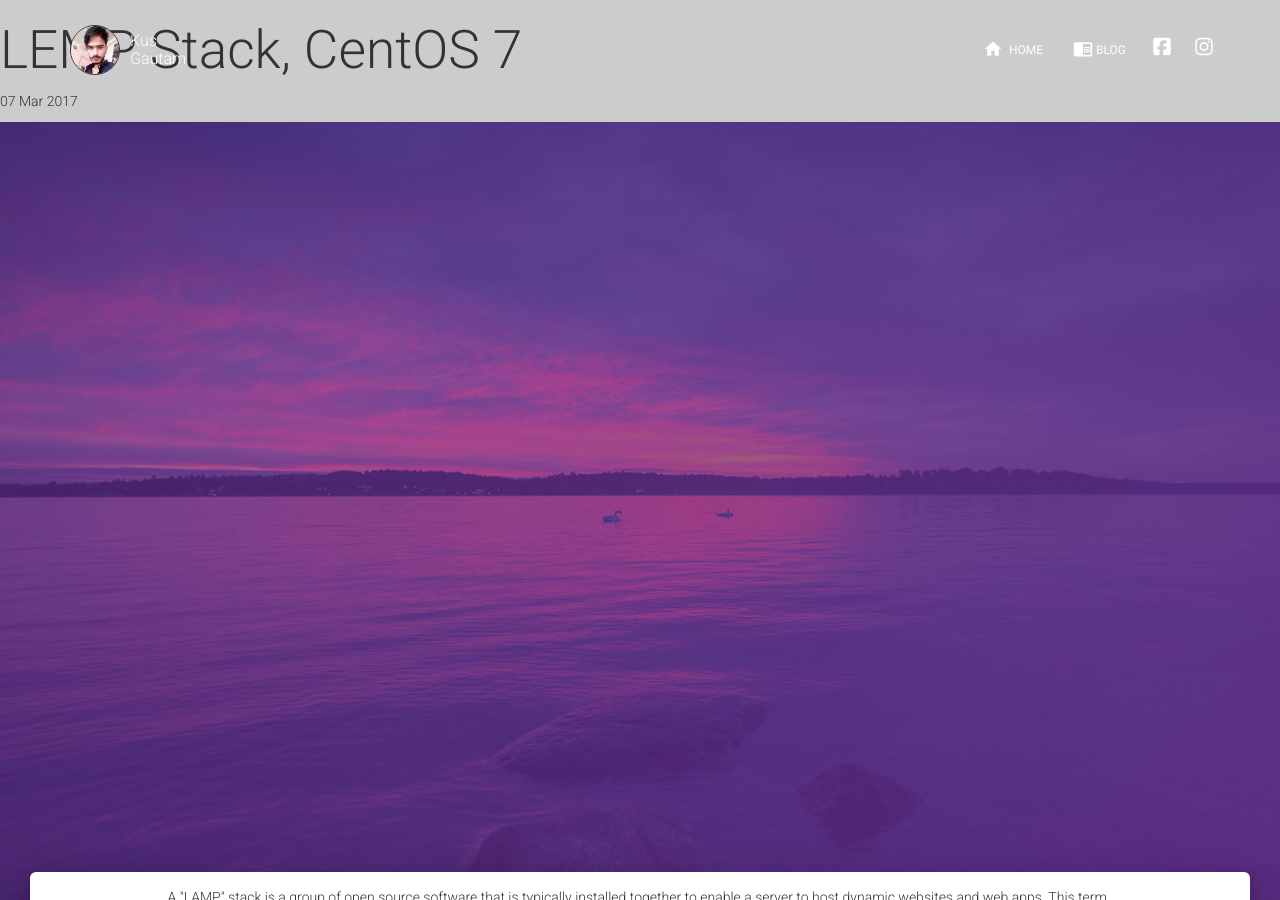
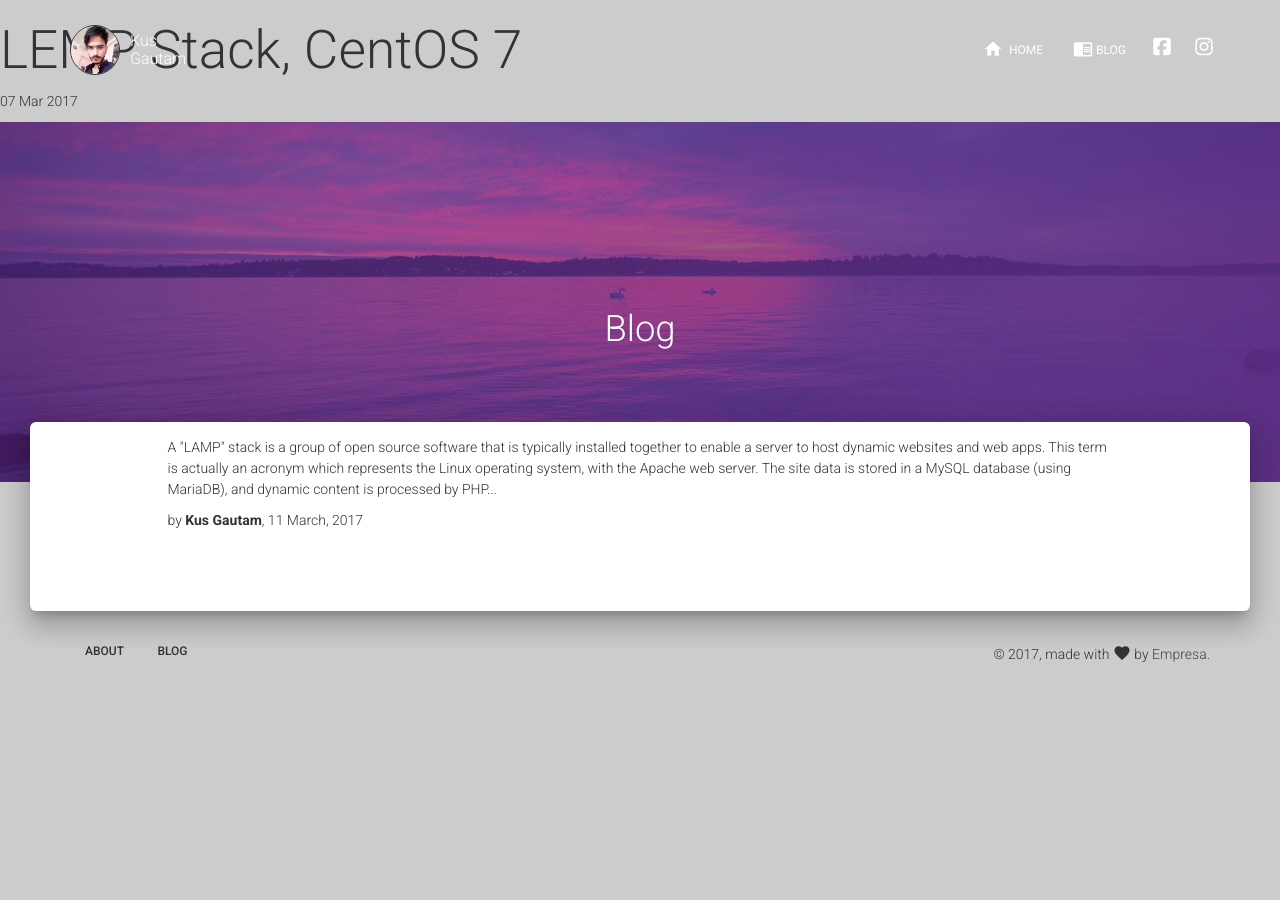
Before and after one commit to Cloudxtreme/doc-centos-7, a Jekyll site: the page built from _posts/2017-03-07-installing-lemp-stack-centos-7.html, in a window 1280 px wide and 900 px high. Built offline with Jekyll 4.4.1, drawn with Linux system fonts in a browser that asks for light colours; nearby versions of some CDN libraries.

Commit message:
update md

```diff
--- a/_posts/2017-03-07-installing-lemp-stack-centos-7.html
+++ b/_posts/2017-03-07-installing-lemp-stack-centos-7.html
@@ -5,12 +5,12 @@ date: 2017-03-07
 ---
 
 <div class="wrapper">
-		<div class="header header-filter" style="background-image: url('{{ site.github.url}}/img/bg2.jpeg');">
+	<div class="header header-filter" style="background-image: url('{{ site.github.url}}/img/bg2.jpeg'); height: 40vh; min-height: 200px;">
 		<div class="container">
 			<div class="row">
 				<div class="col-md-8 col-md-offset-2">
 					<div class="brand" style="margin-top: 20vh;">
-							<h2>{{ post.title }}</h2>
+						<h2>Blog</h2>
 					</div>
 				</div>
 			</div>
```
Lines whose indentation alone changed are shown as unchanged.
